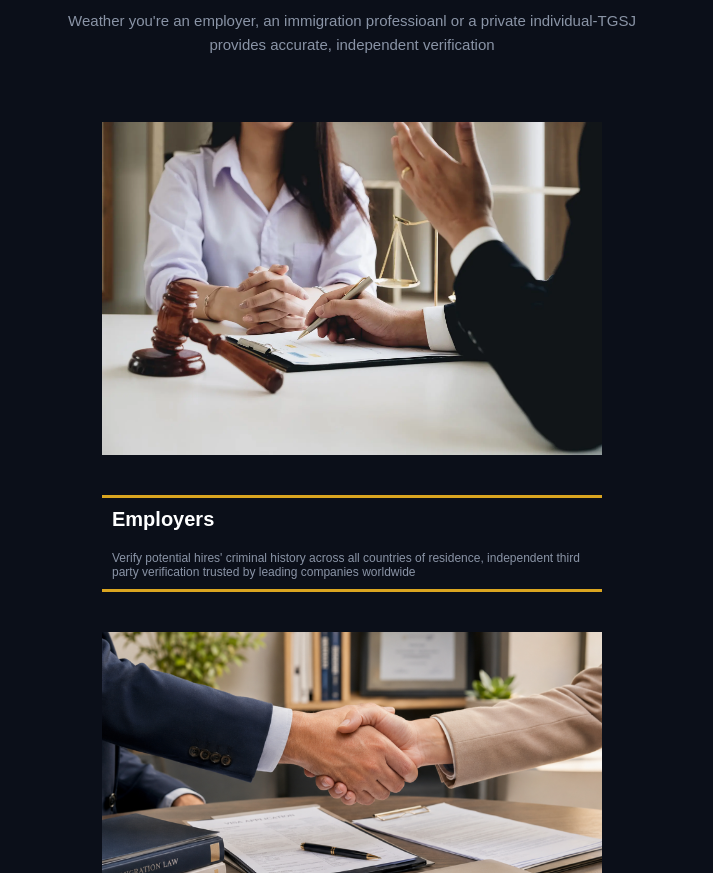
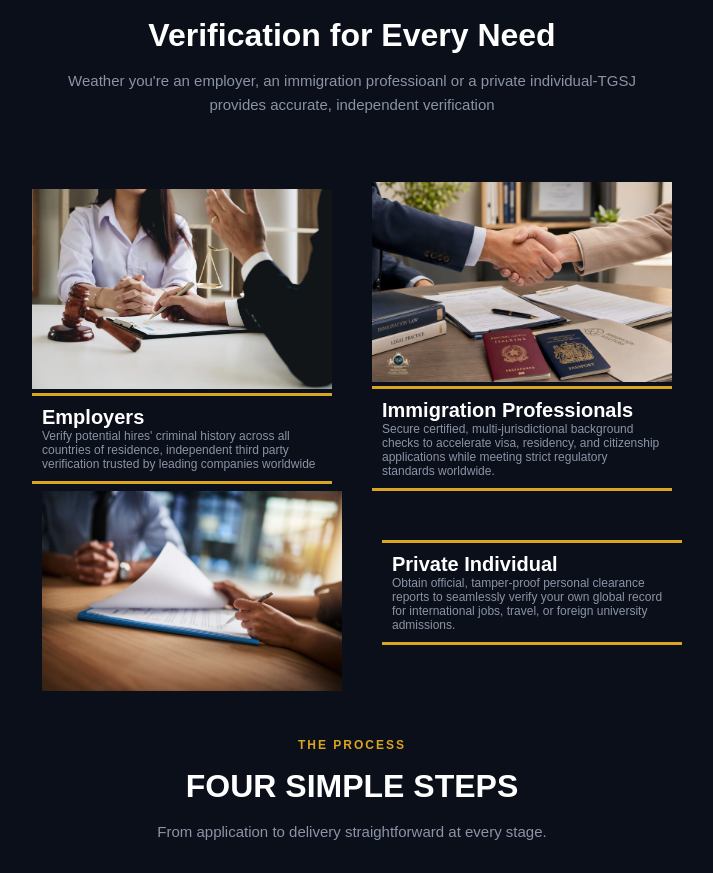
Before and after one commit to hafsaamir-prog/criminal-record-verification-app-, a React (Vite) app: page / in a window 1280 px wide. Shown: the part 1927-2800 px from the top of the page, without its empty margins (288-1001 px from the left). Built offline with nearby package versions, Linux system fonts and the light colour scheme.

Commit message:
Solve mobile layout overflow issues

```diff
--- a/src/App.css
+++ b/src/App.css
@@ -25,7 +25,7 @@
 }
 
 .logo-section{
-  display:flex;
+   flex-wrap: wrap;
   align-items:center;
   gap:10px;
 }
@@ -125,6 +125,7 @@
   }
   .nav-links.active {
     display:flex;
+    background-color: rgba(24, 23, 23, 0.664);
 
   }
 
@@ -265,6 +266,11 @@
     font-size:32px;
   }
 }
+@media(max-width:320px){
+  .stats-grid{
+    grid-template-columns:repeat(1,1fr);
+  }
+}
 .serv-container , .pro-container , .tru-container , .faq-container{
   background-color: #0b0f19;
   color: white;
@@ -327,6 +333,7 @@
   flex-direction: row;
   justify-content: center;
   gap:30px;
+  padding : 30px;
 }
 .serv-card-left, .serv-card-right {
   background-color: #1a233a;
@@ -432,27 +439,38 @@
   font-size: 12px;
   margin: 5px 0 25px 0;
 }
+.images-peop-container{
+  display: flex;
+  align-items: center;
+  justify-content: center;
+  flex-wrap: wrap;
+}
+.image-peop-item{
+   display:flex;
+  flex-direction: row;
+  align-items:center;
+  gap: 20px;
+}
 .image-container{
-  display:flex;
   justify-content:center;
   padding: 0 20px;
-  flex-direction: column;
 }
 .people-image {
-    width: 500px;
+    width: 300px;
+    height:200px;
     margin: 0 auto;
 }
 .people-container {
   font-family: 'Arial', sans-serif;
   padding: 10px 10px;
-  display: flex;
-  flex-direction: column;
   gap:20px;
-  width: 500px;
+  width: 100%;
+  max-width:300px;
   margin: 0 auto;
   border-bottom: solid goldenrod;
   border-top: solid goldenrod;
 }
+
 .people-title{
   color:white;
   font-size:20px;
@@ -463,29 +481,38 @@
 
 }
 @media(max-width:600px){
-  .people-container{
-    width:100%;
-    max-width:500px ;
+  .image-container{
+    padding:0;
   }
   .people-image{
     width:100%;
+    max-width:300px;
     height:auto;
-    max-width:500px;
+
   }
-  .text-container{
-    width:100%;
-    max-width:500px;
+ .image-peop-item{
+  flex-direction: column;
+  text-align: center;}
+}
+.steps-container{
+  display:grid;
+  grid-template-columns:repeat(2,2fr) ;
   }
+  @media(max-width:600px){
+.steps-container{
+  grid-template-columns: 1fr;
+}
 }
 .step-row {
   display: flex;
-  align-items: flex-start;
+  align-items:flex-start;
   gap: 20px;
   padding: 25px;
 }
 
 .step-num {
-  width: 50px;
+  max-width: 50px;
+  width:100%;
   height: 50px;
   border: 2px solid #d4af37;
   border-radius: 50%;
@@ -504,13 +531,13 @@
 
 .step-heading , .tru-heading{
   color: white;
-  font-size: 28px;
+  font-size: 20px;
   margin: 0;
 }
 
 .step-sub-heading , .tru-sub-heading{
   color: #8a94a6;
-  font-size: 18px;
+  font-size: 14px;
   line-height: 1.6;
   margin: 0;
 }
@@ -525,11 +552,16 @@
   background-color: #0d1527;
   border: 1px solid rgba(255, 255, 255, 0.05);
   border-radius: 8px;
-  padding: 20px 20px;
+  padding: 8px 8px;
   display: flex;
   flex-direction: column;
   align-items: center;
   text-align: center;
+}
+@media(max-width:600px){
+  .tru-grid-container{
+    grid-template-columns: 1fr;
+  }
 }
 
 .tru-logo {
@@ -545,21 +577,10 @@
   font-size: 20px;
   margin-bottom: 20px;
 }
-
-.tru-heading {
-  color: #ffffff;
-  font-size: 18px;
-  margin-bottom: 12px;
-  font-family: sans-serif;
-}
-
-.tru-sub-heading {
-  color: #8a99ad;
-  font-size: 10px;
-  line-height: 1.6;
-}
 .faq-list{
   margin-top:10px;
+  width:100%;
+  max-width:800px;
 }
 .faq-item{
   border-bottom: 1px solid #8a94a6;
@@ -570,7 +591,7 @@
   justify-content:space-between;
   align-items:center;
   cursor:pointer;
-  gap:100px;
+  gap:40px;
 }
 .faq-question h3 {
   font-size:18px;
@@ -584,10 +605,8 @@
   font-weight:bold;
 }
 .faq-answer{
-  color:#6b778c;
-  margin-top:18px;
+  color:#b0b7c4;
+  margin-top:16px;
   line-height:1.8;
-  font-size:15px;
-  display:flex;
-  flex-direction: column;
+  font-size:14px;
 }
--- a/src/App.jsx
+++ b/src/App.jsx
@@ -9,7 +9,7 @@ import Trust from './components/Trust';
 import Faq from './components/Faq';
 export default function App() {
     return (
-        <div className="app-wrapper">
+        <>
             <Hero />
             <Stats/>
             <Services/>
@@ -17,7 +17,6 @@ export default function App() {
             <Process/>
             <Trust/>
             <Faq/>
-
-        </div>
+        </>
     );
 }
--- a/src/components/Faq.jsx
+++ b/src/components/Faq.jsx
@@ -27,13 +27,15 @@ export default function Faq(){
         answer:"yes you can"
     },
     {question:"Pricing - Express Verification",
-        answer:"Oceania(NZ,AU...) → 15 NZD PER COUNTRY, Asia → 36 NZD PER COUNTRY, Europe, Americas, Africa, Middle East → 46 NZD PER COUNTRY "
+        answer:(<>Oceania(NZ,AU...) → 15 NZD PER COUNTRY
+        <br/> Asia → 36 NZD PER COUNTRY
+        <br/> Europe, Americas, Africa, Middle East → 46 NZD PER COUNTRY </>)
     },
     {question:"Countries temporaily unavailable",
         answer:"Texas, Japan, Scotland are temporarily unavailable;"
     },
     {question:"Full list of available countries 179 out of 195",
-        answer:"Below is the full list of available countires America, albannia.."
+        answer:"Here are all the Available Countires: Albania, Algeria, Andorra, Angola, Argentina, Armenia, Australia, Austria, Azerbaijan, Bahamas, Bahrain, Bangladesh, Barbados, Belarus, Belgium, Belize, Benin, Bhutan, Bolivia, Bosnia & Herzegovina, Botswana, Brazil, Brunei, Bulgaria, Burundi, Cambodia, Cameroon, Canada, Chile, China, Colombia, Costa Rica, Croatia, Cuba, Cyprus, Czech Republic, Denmark, Ecuador, Egypt, Ethiopia, Fiji, Finland, France, Georgia, Germany, Ghana, Greece, Guatemala, Hungary, Iceland, India, Indonesia, Ireland, Israel, Italy, Jamaica, Japan, Jordan, Kazakhstan, Kenya, Kuwait, Latvia, Lithuania, Luxembourg, Malaysia, Mexico, Moldova, Mongolia, Montenegro, Morocco, Netherlands, New Zealand, Nigeria, Norway, Oman, Panama, Peru, Philippines, Poland, Portugal, Qatar, Romania, Russia, Saudi Arabia, Senegal, Serbia, Singapore, Slovakia, South Africa, South Korea, Spain, Sri Lanka, Sweden, Switzerland, Taiwan, Tanzania, Thailand, Turkey, Uganda, Ukraine, UAE, United Kingdom, USA, Uruguay, Uzbekistan, Venezuela" ,
      }
 ];
     return(
@@ -57,6 +59,7 @@ export default function Faq(){
                     )}
                     </div>
             ))}
-            </div></div>
+            </div>
+            </div>
     );
 }
--- a/src/components/People.jsx
+++ b/src/components/People.jsx
@@ -10,27 +10,39 @@ export default function People(){
                 <h1 className="serv-main-heading">Verification for Every Need</h1>
                 <p className="serv-sub-heading">Weather you're an employer, an immigration professioanl or a private individual-TGSJ provides accurate, independent verification</p>
             </div>
+
+            <div className="images-peop-container">
+                <div className="image-people-item">
                     <div className="image-container">
-            <img src ={employers} alt ="Employers" className="people-image"/></div>
+                        <img src ={employers} alt ="Employers" className="people-image"/>
+                    </div>
                     <div className ="people-container">
                         <h3 className="people-title">Employers</h3>
                         <p className="people-desc">Verify potential hires' criminal history across
                             all countries of residence, independent third party verification
                             trusted by leading companies worldwide</p>
                     </div>
+                </div>
+
+            <div className="image-people-item">
                 <div className="image-container">
-            <img src ={immigration} alt ="Immigration" className ="people-image"/></div>
+                    <img src ={immigration} alt ="Immigration" className ="people-image"/>
+                </div>
                 <div className ="people-container">
                     <h3 className="people-title">Immigration Professionals</h3>
                     <p className="people-desc">Secure certified, multi-jurisdictional background checks to accelerate visa, residency, and citizenship applications while meeting strict regulatory standards worldwide.</p>
                 </div>
+            </div>
+            <div className="image-peop-item">
                 <div className="image-container">
-            <img src ={individual} alt ="Individual" className ="people-image"/></div>
+                    <img src ={individual} alt ="Individual" className ="people-image"/>
+                </div>
                 <div className ="people-container">
                     <h3 className="people-title">Private Individual</h3>
                     <p className="people-desc">Obtain official, tamper-proof personal clearance reports to seamlessly verify your own global record for international jobs, travel, or foreign university admissions.</p>
                 </div>
-
+            </div>
+            </div>
         </div>
 
     );
--- a/src/components/Process.jsx
+++ b/src/components/Process.jsx
@@ -7,7 +7,7 @@ export default function Process(){
             <h1 className="pro-main-heading">FOUR SIMPLE STEPS</h1>
             <p className ="pro-sub-heading">From application to delivery straightforward at every stage.</p>
             </div>
-        <div>
+        <div className ="steps-container">
 
         <div className ="step-row">
             <div className ="step-num">1</div>
--- /dev/null
+++ b/src/components/Veriform.jsx
@@ -0,0 +1,5 @@
+import React, {useState} from 'react';
+export default function Veriform(){
+    [const form]
+
+}
```
Lines whose indentation alone changed are shown as unchanged.
